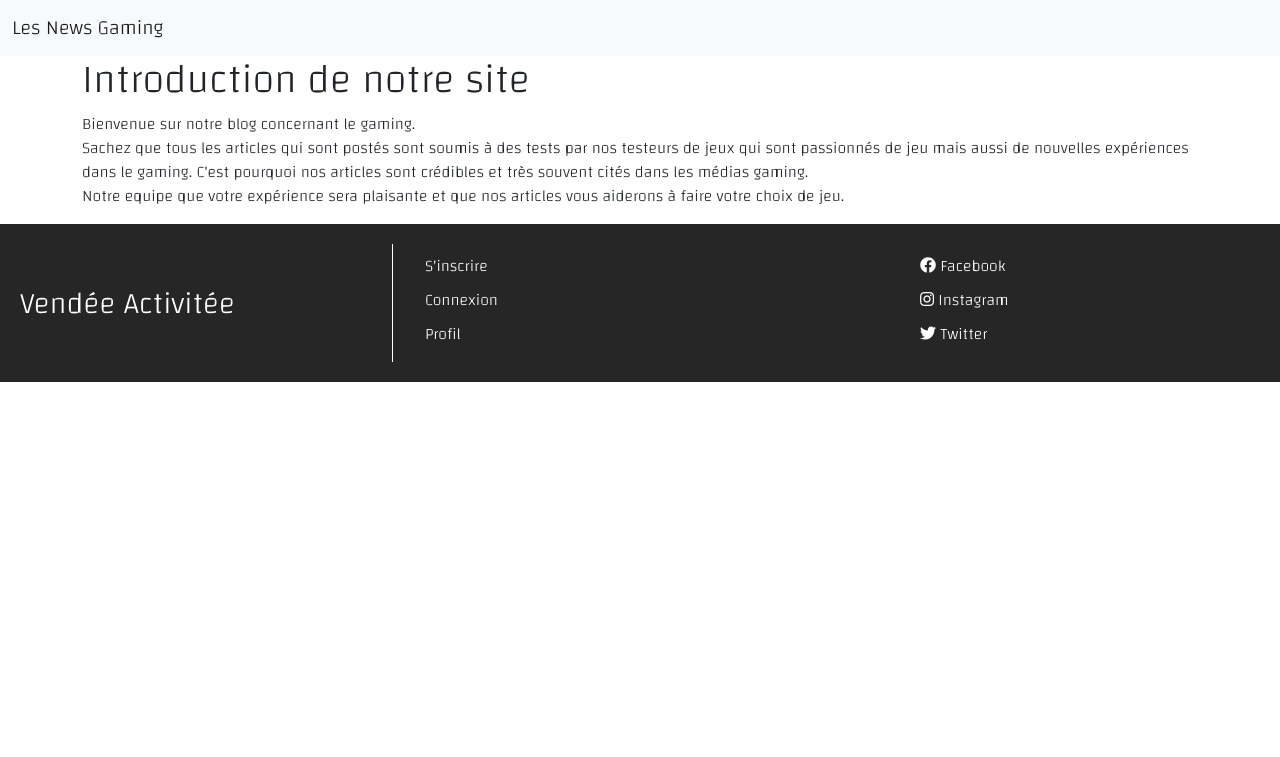
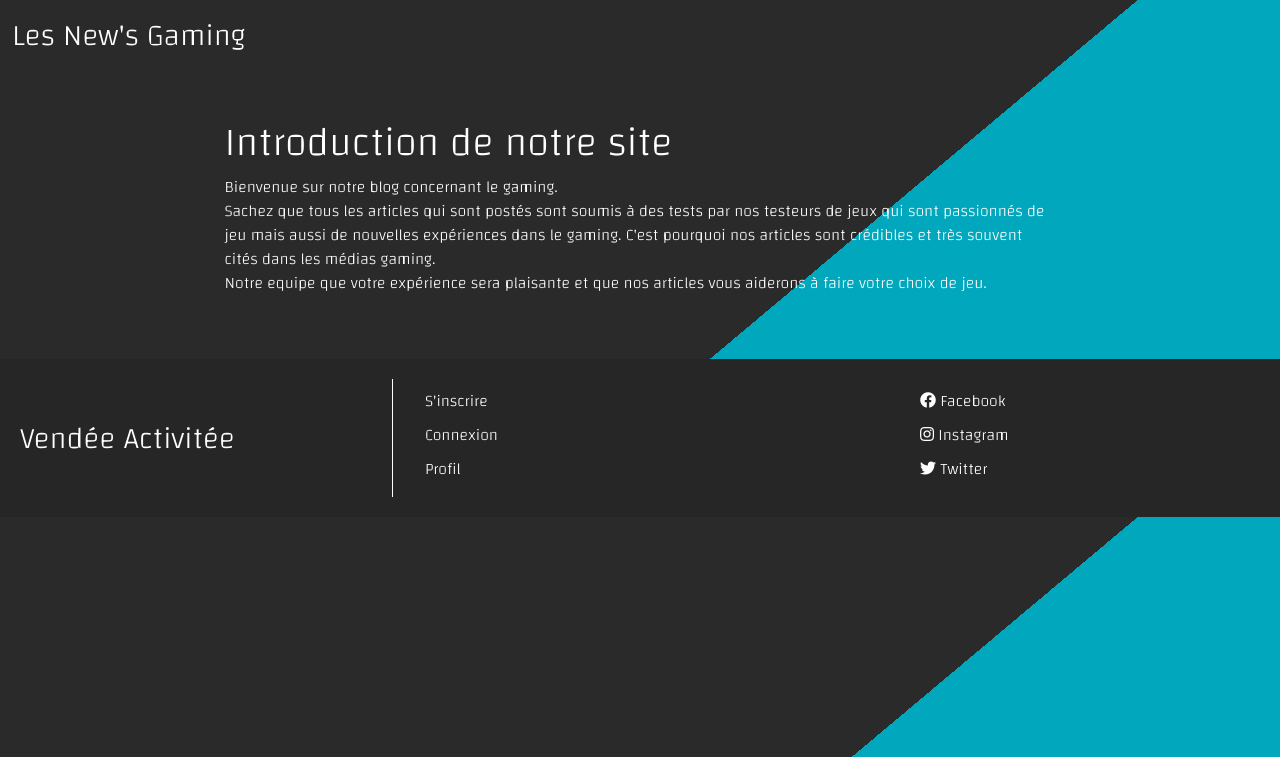
Before and after one commit to Jeyluu/projet-secret, a Node server app: page / in a window 1280 px wide. Shown: the top 757 px of the page. Run offline with Node 20, Linux system fonts and the light colour scheme; data that the repository does not hold is empty; some libraries are stand-ins or nearby versions.

Commit message:
css page principale 50% ok

```diff
--- a/public/style.css
+++ b/public/style.css
@@ -2,9 +2,34 @@
     margin: 0;
     padding: 0;
     font-family: 'Changa', sans-serif;
+    color: #fff;
+
 }
 
+.navbar-brand{
+    color: #fff;
+}
 
+.navbar-brand:hover{
+    color: #00a7bd;
+}
+
+/* BODY */
+body{
+
+    background-color: #00a7bd;
+    background-image: -webkit-linear-gradient( -40deg, #00a7bd 0%, #00a7bd 40%, #2b2a2a 40%, #2b2a2a 50%);
+    background-image: linear-gradient( -40deg, #00a7bd 0%, #00a7bd 40%, #2b2a2a 40%, #2b2a2a 50%);
+}
+
+.card-text {
+    color: #262626;
+}
+
+.row {
+    display: flex;
+    justify-content: center;
+}
 /* FOOTER */
 
 footer{
--- a/views/pagePrincipale.ejs
+++ b/views/pagePrincipale.ejs
@@ -1,11 +1,11 @@
 <%- include('partials/header') %>
     <!-- Block pour l'introduction du blog -->
     <div class="container">
-        <section class="introduction">
-            <div class="row">
+        <section class="introduction mb-5 ">
+            <div class="row ">
 
-                <div class="col-md-12">
-                    <div class="titre-intro">
+                <div class="col-md-9">
+                    <div class="titre-intro ">
                         <h1>Introduction de notre site</h1>
                     </div>
                     <div class="presentation-intro">
@@ -25,15 +25,15 @@
 
         <!-- Block pour les cartes de catégories -->
         <section class="categorie-jeu">
-            <div class="row">
+            <div class="row ">
 
                 <% categories.forEach(function(categorie) {%>
-                <div class="col-md-3">
-                    <div class="card" style="width: 18rem;">
-                        <img src="<%= categorie.image %>" class="card-img-top" alt="...">
+                <div class="col-md-5 mb-4">
+                    <div class="card mb-2">
+                        <img src="<%= categorie.image %>" class="card-img-top" alt="image-categorie">
                         <div class="card-body">
                             <h4 class="card-text"><%= categorie.categorie %></h4>
-                            <p><%= categorie.description %></p>
+                            <p class="card-text"><%= categorie.description %></p>
                         </div>
                     </div>
                 </div>
--- a/views/partials/header.ejs
+++ b/views/partials/header.ejs
@@ -2,7 +2,7 @@
 <html>
 
 <head>
-    <title>Les News Gaming</title>
+    <title>Les New'S Gaming</title>
 
     <meta charset="utf-8">
     <meta name="viewport" content="width=device-width, initial-scale=1.0, user-scalable=0, minimal-ui">
@@ -27,9 +27,9 @@
 <body>
     <header>
 
-        <nav class="navbar navbar-expand-lg navbar-light bg-light">
+        <nav class="navbar navbar-expand-lg mb-5" style="background-color: #00000000;">
             <div class="container-fluid">
-                <a class="navbar-brand" href="/">Les News Gaming</a>
+                <a class="navbar-brand" style="font-size: 30px;" href="/">Les New's  Gaming</a>
                 <button class="navbar-toggler" type="button" data-bs-toggle="collapse" data-bs-target="#navbarNav"
                     aria-controls="navbarNav" aria-expanded="false" aria-label="Toggle navigation">
                     <span class="navbar-toggler-icon"></span>
```
